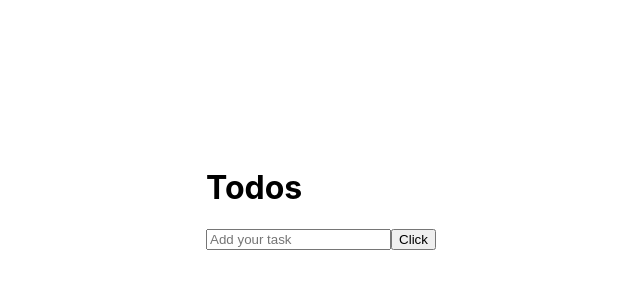
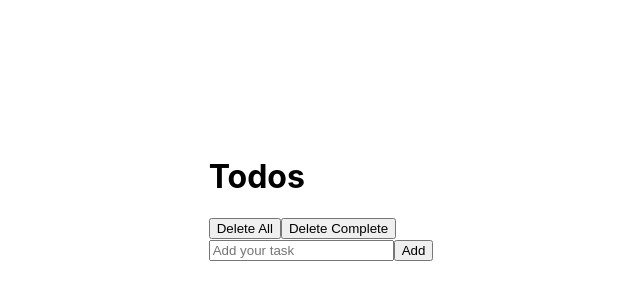
Before and after one commit to ratigumashvili/ol-academy-advanced-js-homeworks, a React (Create React App) app in the folder meeting-10/homework-1/ol-academy-react-todo/: page / in a window 1280 px wide. Shown: the part 194-494 px from the top of the page, without its empty margins (319-959 px from the left). Built offline with nearby package versions, Linux system fonts and the light colour scheme.

Commit message:
Added: edit, checks & control buttons

```diff
--- /dev/null
+++ b/meeting-10/homework-1/ol-academy-react-todo/src/components/Form.jsx
@@ -0,0 +1,20 @@
+import React from "react";
+
+class Form extends React.Component {
+  render() {
+    const { addTodo, todo, handleChangeInput } = this.props;
+    return (
+      <form onSubmit={addTodo}>
+        <input
+          type="text"
+          placeholder="Add your task"
+          value={todo}
+          onChange={handleChangeInput}
+        />
+        <button type="submit">Add</button>
+      </form>
+    );
+  }
+}
+
+export default Form;
--- /dev/null
+++ b/meeting-10/homework-1/ol-academy-react-todo/src/components/Header.jsx
@@ -0,0 +1,19 @@
+import React from "react";
+
+class Header extends React.Component {
+  constructor(props) {
+    super(props);
+  }
+
+  render() {
+    const { deleteAll, deleteComplete } = this.props;
+    return (
+      <div>
+        <button onClick={deleteAll}>Delete All</button>
+        <button onClick={deleteComplete}>Delete Complete</button>
+      </div>
+    );
+  }
+}
+
+export default Header;
--- a/meeting-10/homework-1/ol-academy-react-todo/src/components/TodoItem.jsx
+++ b/meeting-10/homework-1/ol-academy-react-todo/src/components/TodoItem.jsx
@@ -1,15 +1,51 @@
 import React from "react";
 
 class TodoItem extends React.Component {
+  constructor(props) {
+    super(props);
+    this.state = {
+      btnState: "edit",
+    };
+  }
   render() {
-    const { id, title, handleDelete, handleComplete } = this.props;
+    const { btnState } = this.state;
+    const {
+      item,
+      handleDelete,
+      handleComplete,
+      handleOpenEditMenu,
+      handleSaveUpdated,
+    } = this.props;
+
+    const callback = () => {
+      if (btnState === "edit") {
+        this.setState({ btnState: "save" });
+      } else {
+        this.setState({ btnState: "edit" });
+      }
+    };
+
     return (
-      <li>
-        <div>
-          <input type="checkbox" onChange={() => handleComplete(id)} /> {title}
-          <button onClick={() => handleDelete(id)}>Delete</button>
-        </div>
-      </li>
+      <>
+        <li>
+          <div>
+            <input type="checkbox" onChange={() => handleComplete(item.id)} />{" "}
+            <span className={`${item.isComplete === true && "mark"}`}>
+              {item.title}
+            </span>
+            <button onClick={() => handleDelete(item.id)}>Delete</button>
+            {btnState === "edit" ? (
+              <button onClick={() => handleOpenEditMenu(item, callback())}>
+                Edit
+              </button>
+            ) : (
+              <button onClick={() => handleSaveUpdated(item.id, callback())}>
+                Save
+              </button>
+            )}
+          </div>
+        </li>
+      </>
     );
   }
 }
--- a/meeting-10/homework-1/ol-academy-react-todo/src/components/TodosComponent.jsx
+++ b/meeting-10/homework-1/ol-academy-react-todo/src/components/TodosComponent.jsx
@@ -1,5 +1,7 @@
 import React from "react";
+import Form from "./Form";
 import TodoItem from "./TodoItem";
+import Header from "./Header";
 
 class TodosComponent extends React.Component {
   constructor(props) {
@@ -7,11 +9,18 @@ class TodosComponent extends React.Component {
     this.state = {
       todo: "",
       todos: [],
+      showEditMenu: false,
+      editTitle: "",
+      errorContainer: null,
+      errorMsg: "",
     };
   }
 
   render() {
-    const { todos, todo } = this.state;
+    const { todos, todo, showEditMenu, editTitle, errorContainer, errorMsg } =
+      this.state;
+
+    const title = todos?.map((item) => item.title);
 
     const handleChangeInput = (e) => {
       this.setState({ todo: e.target.value });
@@ -23,8 +32,24 @@ class TodosComponent extends React.Component {
         title: todo,
         isComplete: false,
       };
-      this.setState({ todos: [...todos, newTodo] });
-      this.setState({ todo: "" });
+
+      if (title.some((newTitle) => newTitle === todo)) {
+        this.setState({
+          errorContainer: true,
+          errorMsg: "Item's allready added, bro",
+        });
+      } else if (todo.length === 0) {
+        this.setState({
+          errorContainer: true,
+          errorMsg: "You have to right down something, bro",
+        });
+      } else {
+        this.setState({
+          todos: [...todos, newTodo],
+          todo: "",
+          errorContainer: null,
+        });
+      }
     };
 
     const handleDelete = (id) => {
@@ -43,28 +68,66 @@ class TodosComponent extends React.Component {
       console.log(todos);
     };
 
+    const handleOpenEditMenu = (item) => {
+      this.setState({ showEditMenu: true, editTitle: item.title });
+    };
+
+    const handleSaveUpdated = (id) => {
+      const updatedObj = [...todos].map((item) => {
+        if (item.id === id && editTitle.length !== 0) {
+          item.title = editTitle;
+        }
+        return item;
+      });
+      this.setState({
+        todos: updatedObj,
+        showEditMenu: false,
+        editTitle: "",
+        errorContainer: null,
+        todo: "",
+      });
+    };
+
+    const deleteAll = () => {
+      this.setState({ todos: [] });
+    };
+
+    const deleteComplete = () => {
+      const updatedList = [...todos].filter((item) => item.isComplete !== true);
+      this.setState({ todos: updatedList });
+    };
+
     return (
       <>
         <h1>Todos</h1>
-        <form onSubmit={addTodo}>
-          <input
-            type="text"
-            placeholder="Add your task"
-            value={todo}
-            onChange={handleChangeInput}
-          />
-          <button type="submit">Click</button>
-        </form>
+        <Header deleteAll={deleteAll} deleteComplete={deleteComplete} />
+        {errorContainer && <div>{errorMsg}</div>}
+        <Form
+          addTodo={addTodo}
+          todo={todo}
+          handleChangeInput={handleChangeInput}
+        />
         <ul>
           {todos.map((item) => (
             <TodoItem
               key={item.id}
-              {...item}
+              item={item}
               handleDelete={handleDelete}
               handleComplete={handleComplete}
+              handleOpenEditMenu={handleOpenEditMenu}
+              handleSaveUpdated={handleSaveUpdated}
             />
           ))}
         </ul>
+        {showEditMenu && (
+          <div>
+            <input
+              type="text"
+              value={editTitle}
+              onChange={(e) => this.setState({ editTitle: e.target.value })}
+            />
+          </div>
+        )}
       </>
     );
   }
--- a/meeting-10/homework-1/ol-academy-react-todo/src/index.css
+++ b/meeting-10/homework-1/ol-academy-react-todo/src/index.css
@@ -17,3 +17,7 @@ code {
   font-family: source-code-pro, Menlo, Monaco, Consolas, "Courier New",
     monospace;
 }
+
+.mark {
+  text-decoration: line-through;
+}
```
